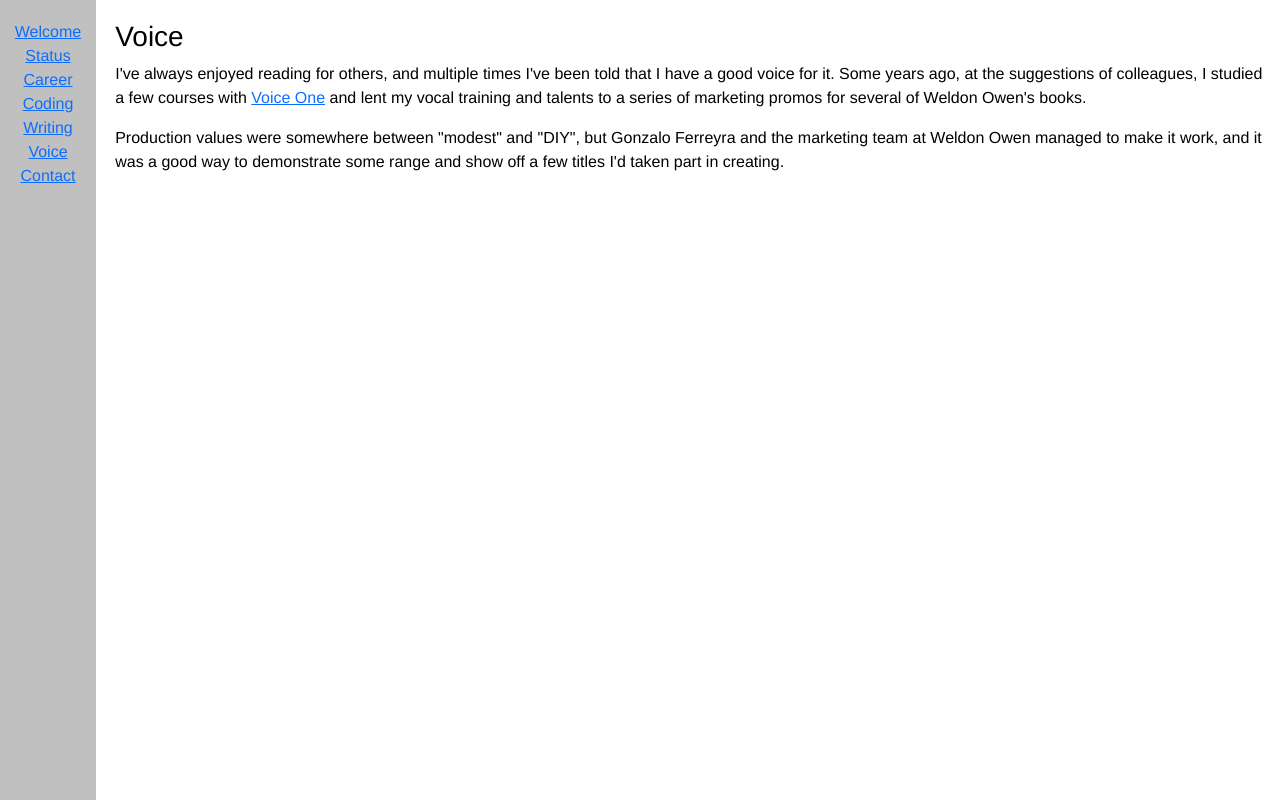
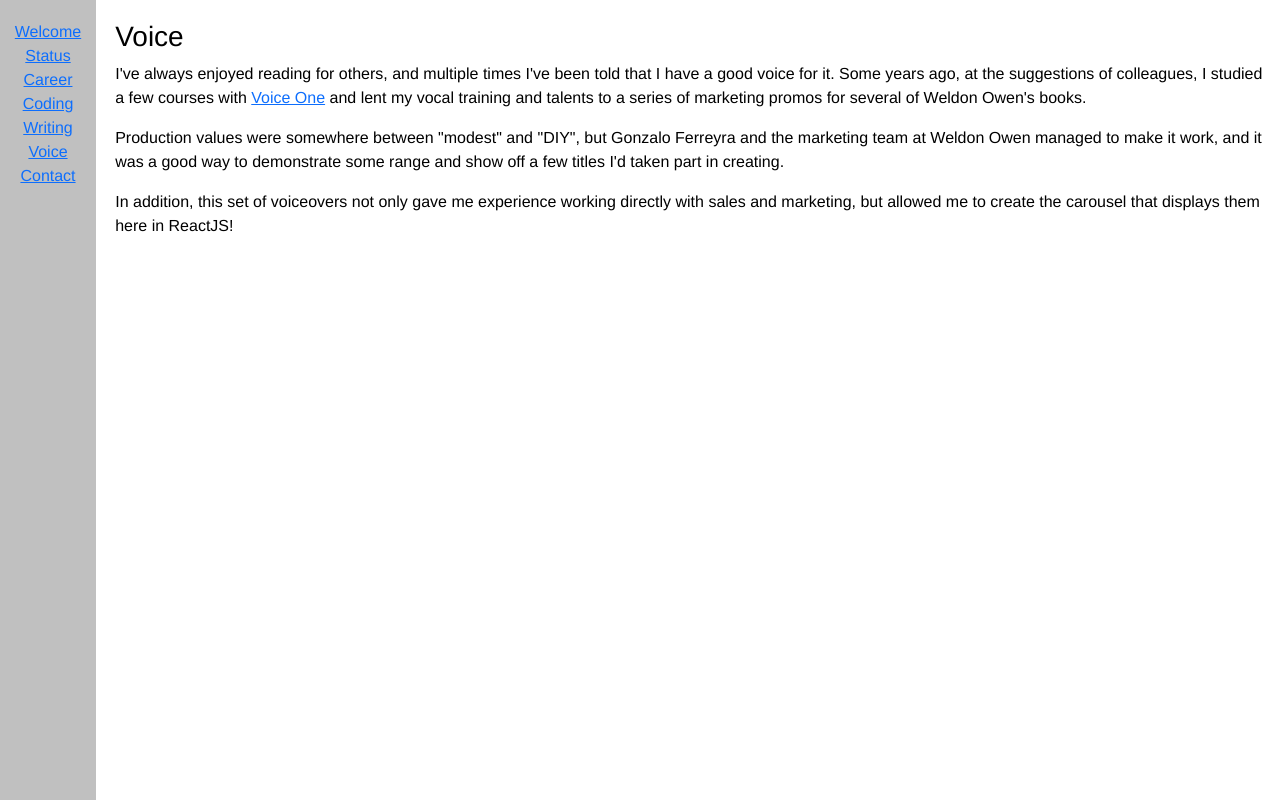
Before and after one commit to TheIanCannon/react-portfolio, a React (Create React App) app: page /Voice in a window 1280 px wide. Built offline with nearby package versions, Linux system fonts and the light colour scheme.

Commit message:
Add note on VO page about React carousel

```diff
--- a/src/pages/Voice.jsx
+++ b/src/pages/Voice.jsx
@@ -10,6 +10,7 @@ export default function Voice(){
 																<h3>Voice</h3>
 																<p>I've always enjoyed reading for others, and multiple times I've been told that I have a good voice for it. Some years ago, at the suggestions of colleagues, I studied a few courses with <a href="http://www.voiceone.com">Voice One</a> and lent my vocal training and talents to a series of marketing promos for several of Weldon Owen's books.</p>
 																<p>Production values were somewhere between "modest" and "DIY", but Gonzalo Ferreyra and the marketing team at Weldon Owen managed to make it work, and it was a good way to demonstrate some range and show off a few titles I'd taken part in creating.</p>
+                <p>In addition, this set of voiceovers not only gave me experience working directly with sales and marketing, but allowed me to create the carousel that displays them here in ReactJS!</p>
 																<div id="voList">
 																		  <VideoCarousel/>
                         {/* <p className="voSample"><VideoPlayer src={voSamples[0][0]}/>{voSamples[0][1]}</p>
```
